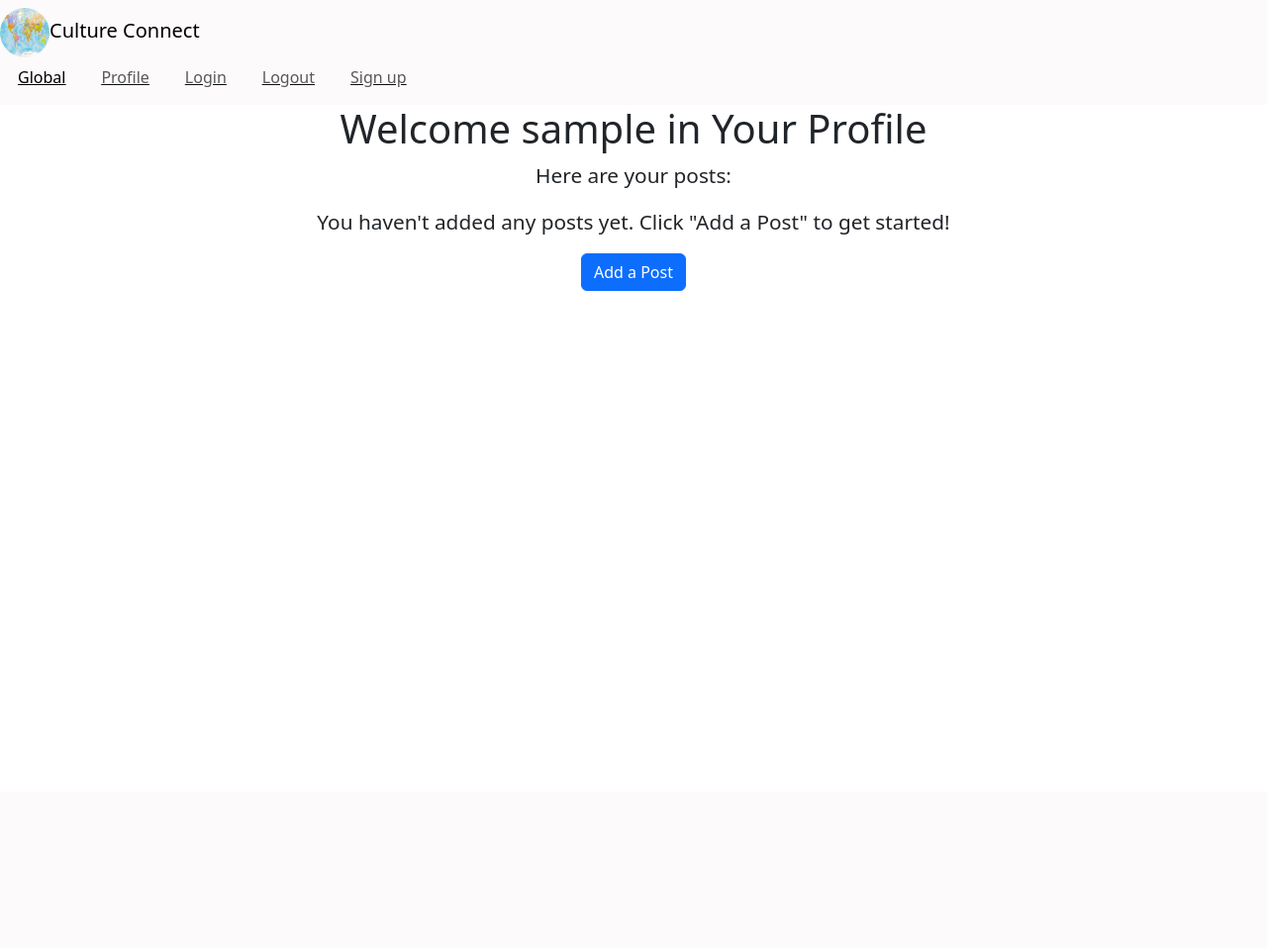
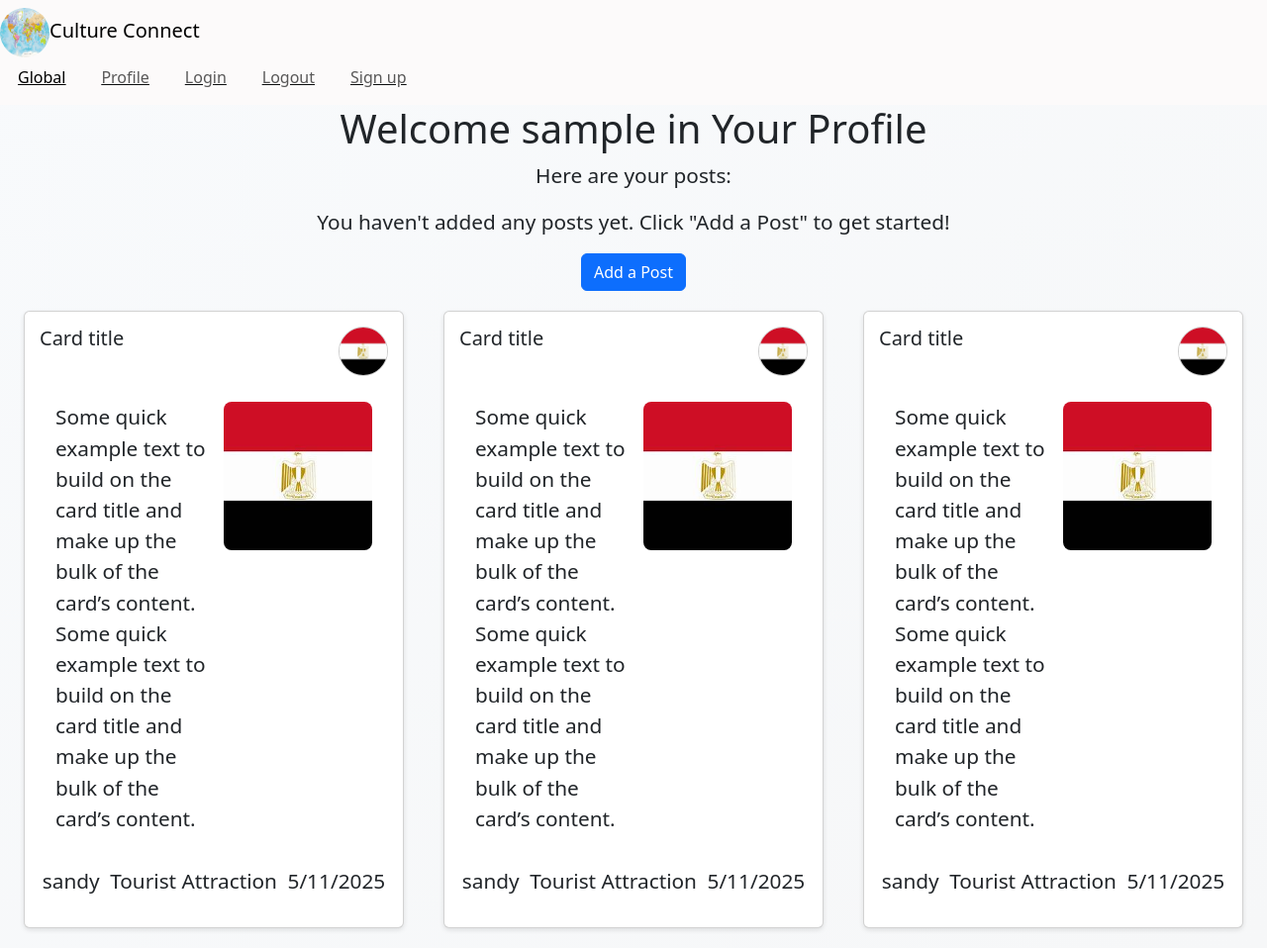
Before and after one commit to sandymosaad/culture_connect, a Flask app: page /profile in a window 1280 px wide. Shown: the whole page at 99% size. Before the commit the page ends 294 px from the top, so only its background shows below. Run offline with Flask 3, Linux system fonts and the light colour scheme; the visitor is signed in with stand-in values (Sample User, id 1); some libraries are stand-ins or nearby versions.

Commit message:
Add post cards to the profile page using static data

```diff
--- a/website/static/css/profile.css
+++ b/website/static/css/profile.css
@@ -1,3 +1,64 @@
+body {
+    background: linear-gradient(to bottom right, #f8fafc, #f6f7f8);
+}
+
 .welcome-section{
     text-align: center;
 }
+.cards{
+    display: flex;
+    justify-content: center;
+    align-items: center;
+}
+.card {
+    width: 30% !important;
+    display: flex;
+    flex-direction: column;
+    align-items: flex-start;
+    padding: 15px;
+    border: 1px solid #ddd;
+    border-radius: 8px;
+    margin: 20px;
+    background-color: #fff;
+    box-shadow: 0 2px 5px rgba(0,0,0,0.1);
+}
+.card:hover{
+    transform: scale(1.02);
+    transition: 0.3s;
+}
+
+.top-card {
+    display: flex;
+    justify-content: space-between;
+    width: 100%;
+    margin-bottom: 10px;
+}
+
+.card-body {
+    display: flex;
+    justify-content: flex-end;
+    gap: 10px;
+}
+.card-body img {
+    width: 150px;
+    height: 150px;
+    object-fit: cover;
+    border-radius: 8px;
+}
+
+
+.info {
+    display: flex;
+    width: 100%;
+    justify-content: space-around;
+    align-items: center;
+    gap: 5px;
+}
+
+.flag-img {
+    width: 50px;
+    height: 50px;
+    border-radius: 50%;
+    object-fit: cover;
+    border: 1px solid #ccc;
+}
--- a/website/templates/profile.html
+++ b/website/templates/profile.html
@@ -60,4 +60,62 @@
         </div>
     </div>
 
+
+    <div class="cards">
+        <div class="card flex justfiy-content" style="width: 18rem;" >
+            <div class="top-card">
+                <h5 class="card-title">Card title</h5>
+                <img src="/static/images/flag.jpeg" class="flag-img" alt="flag-img">
+            </div>
+            <div class="card-body">
+                <p class="card-text">
+                    Some quick example text to build on the card title and make up the bulk of the card’s content.
+                    Some quick example text to build on the card title and make up the bulk of the card’s content.
+                </p>
+                <img src="/static/images/flag.jpeg" alt="" >
+            </div>
+            <div class="info">
+                <p>sandy</p>
+                <p>Tourist Attraction</p>
+                <p>5/11/2025</p>
+            </div>
+        </div>
+        <div class="card flex justfiy-content" style="width: 18rem;" >
+            <div class="top-card">
+                <h5 class="card-title">Card title</h5>
+                <img src="/static/images/flag.jpeg" class="flag-img" alt="flag-img">
+            </div>
+            <div class="card-body">
+                <p class="card-text">
+                    Some quick example text to build on the card title and make up the bulk of the card’s content.
+                    Some quick example text to build on the card title and make up the bulk of the card’s content.
+                </p>
+                <img src="/static/images/flag.jpeg" alt="" >
+            </div>
+            <div class="info">
+                <p>sandy</p>
+                <p>Tourist Attraction</p>
+                <p>5/11/2025</p>
+            </div>
+        </div>
+        <div class="card flex justfiy-content" style="width: 18rem;" >
+            <div class="top-card">
+                <h5 class="card-title">Card title</h5>
+                <img src="/static/images/flag.jpeg" class="flag-img" alt="flag-img">
+            </div>
+            <div class="card-body">
+                <p class="card-text">
+                    Some quick example text to build on the card title and make up the bulk of the card’s content.
+                    Some quick example text to build on the card title and make up the bulk of the card’s content.
+                </p>
+                <img src="/static/images/flag.jpeg" alt="" >
+            </div>
+            <div class="info">
+                <p>sandy</p>
+                <p>Tourist Attraction</p>
+                <p>5/11/2025</p>
+            </div>
+        </div>
+    </div>
+
 {% endblock %}
```
Also changed, not shown: test.html (deleted, +0 -28 lines), website/static/images/flag.jpeg (added). Lines whose indentation alone changed are shown as unchanged.
